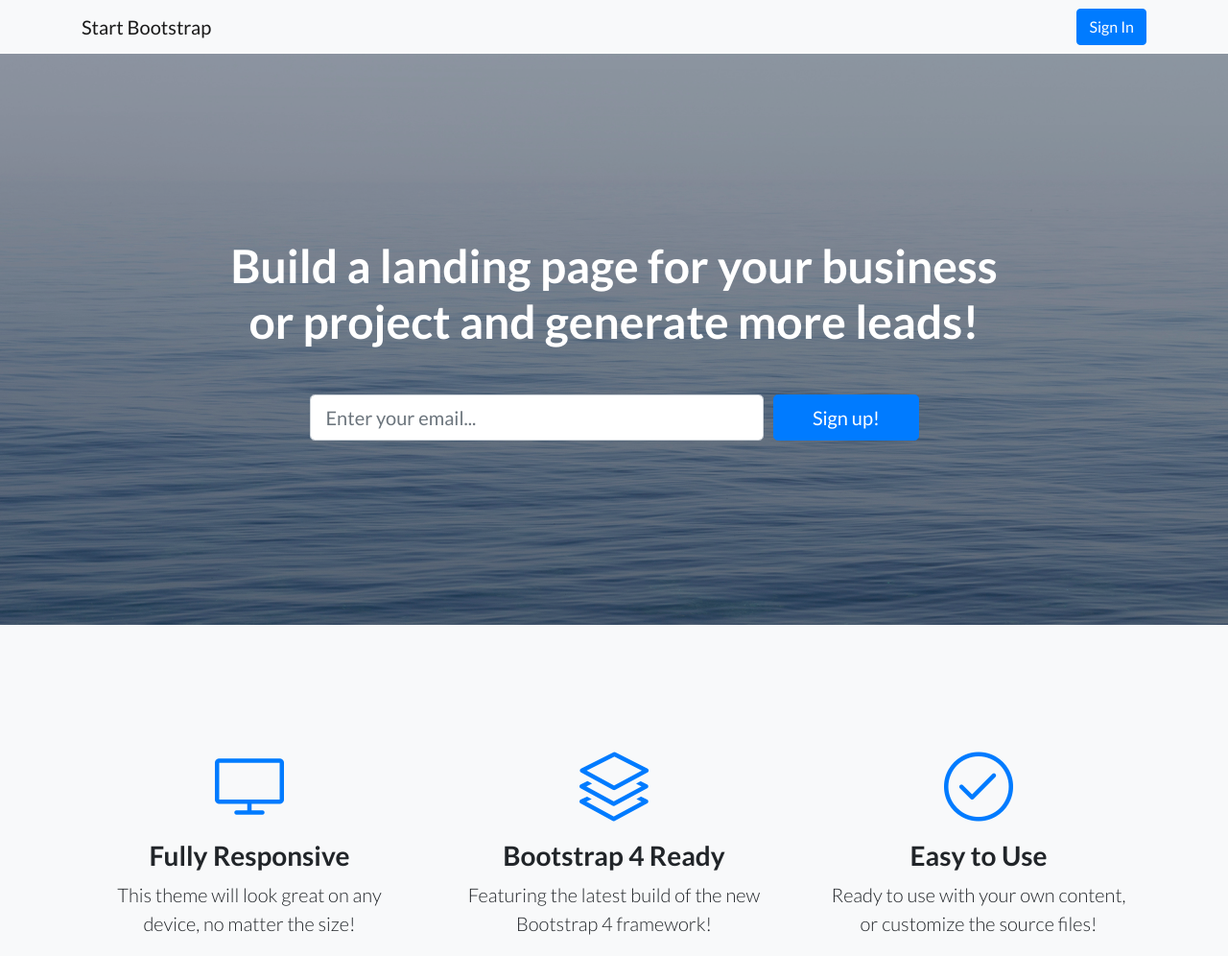
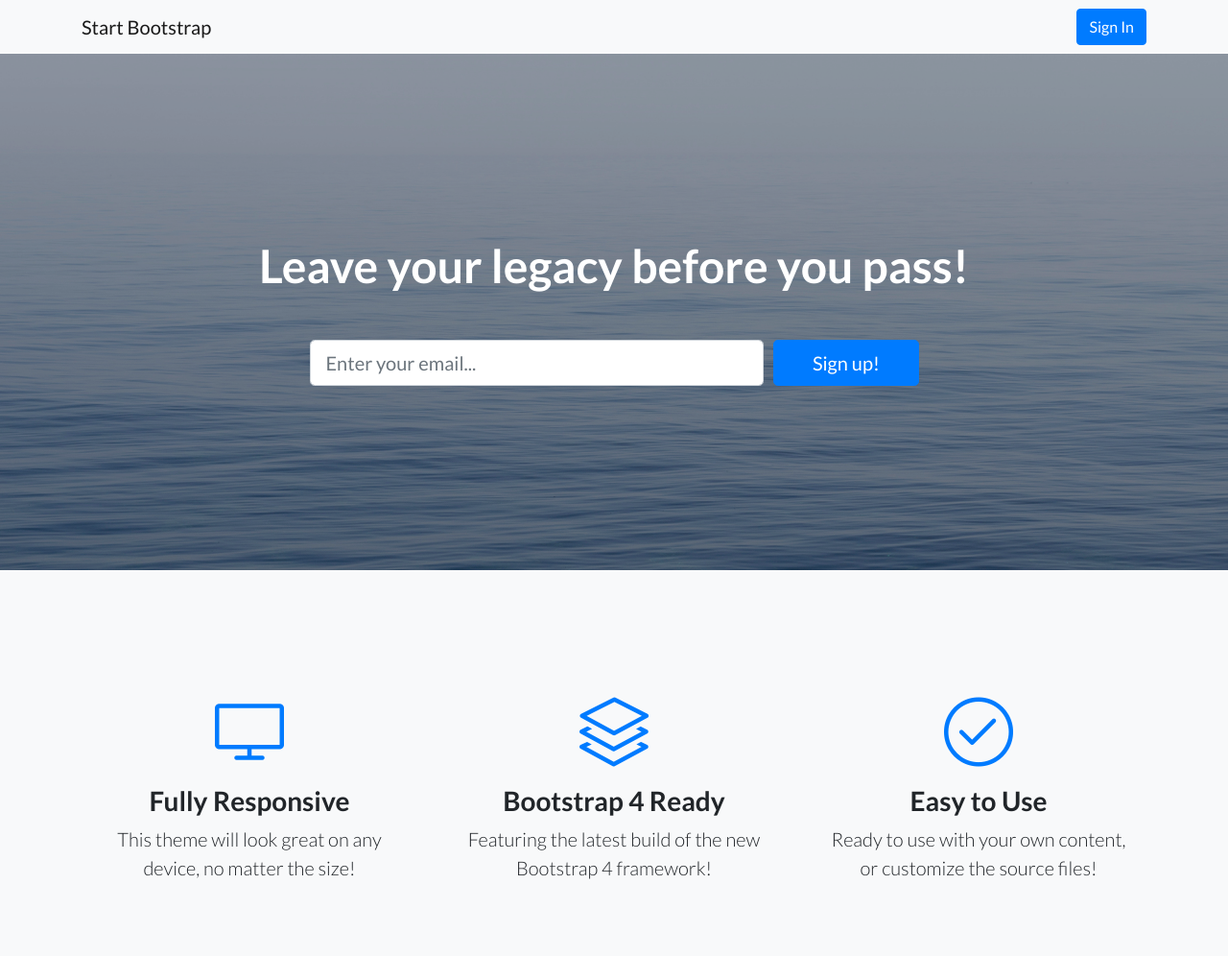
Before and after one commit to istyx/virtuallegacy.github.io, a website: page index.html in a window 1280 px wide. Shown: the top 996 px of the page at 96% size. Drawn offline with Linux system fonts and the light colour scheme.

Commit message:
Update index.html

```diff
--- a/index.html
+++ b/index.html
@@ -39,7 +39,7 @@
     <div class="container">
       <div class="row">
         <div class="col-xl-9 mx-auto">
-          <h1 class="mb-5">Build a landing page for your business or project and generate more leads!</h1>
+          <h1 class="mb-5">Leave your legacy before you pass!</h1>
         </div>
         <div class="col-md-10 col-lg-8 col-xl-7 mx-auto">
           <form>
```
